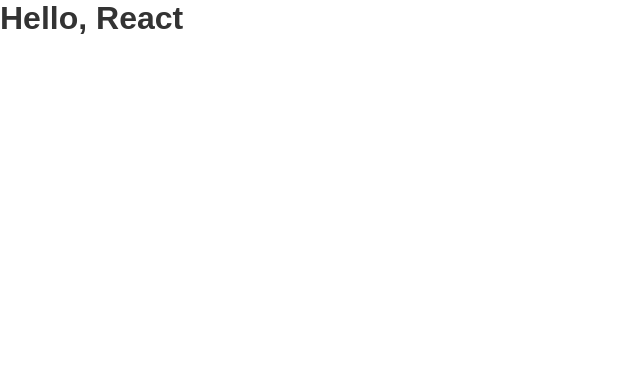
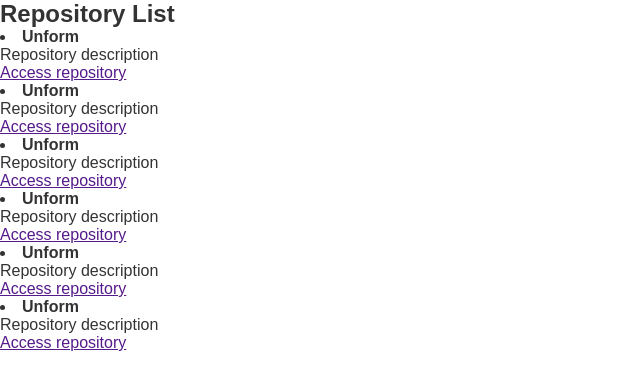
Before and after one commit to ricardoferreirades/github-explorer, a React app: page / in a window 1280 px wide. Shown: the top 390 px of the page, without its empty margins (0-640 px from the left). Built offline with nearby package versions, Linux system fonts and the light colour scheme.

Commit message:
refactor: add repository list component
Signed-off-by: Ricardo Ferreira <ricardoferreirades@gmail.com>

```diff
--- a/src/App.jsx
+++ b/src/App.jsx
@@ -1,6 +1,7 @@
 import React from 'react';
+import { RepositoryList } from './components/RepositoryList';
 import './styles/global.scss';
 
 export function App() {
-    return <h1>Hello, React</h1>
+    return <RepositoryList />
 }
--- /dev/null
+++ b/src/components/RepositoryList/index.jsx
@@ -0,0 +1,38 @@
+export function RepositoryList() {
+    return (
+        <section>
+            <h1>Repository List</h1>
+
+            <li>
+                <strong>Unform</strong>
+                <p>Repository description</p>
+                <a href="">Access repository</a>
+            </li>
+            <li>
+                <strong>Unform</strong>
+                <p>Repository description</p>
+                <a href="">Access repository</a>
+            </li>
+            <li>
+                <strong>Unform</strong>
+                <p>Repository description</p>
+                <a href="">Access repository</a>
+            </li>
+            <li>
+                <strong>Unform</strong>
+                <p>Repository description</p>
+                <a href="">Access repository</a>
+            </li>
+            <li>
+                <strong>Unform</strong>
+                <p>Repository description</p>
+                <a href="">Access repository</a>
+            </li>
+            <li>
+                <strong>Unform</strong>
+                <p>Repository description</p>
+                <a href="">Access repository</a>
+            </li>
+        </section>
+    )
+}
```
Also changed, not shown: 2 other files (tests, documents, lock files or other folders).
